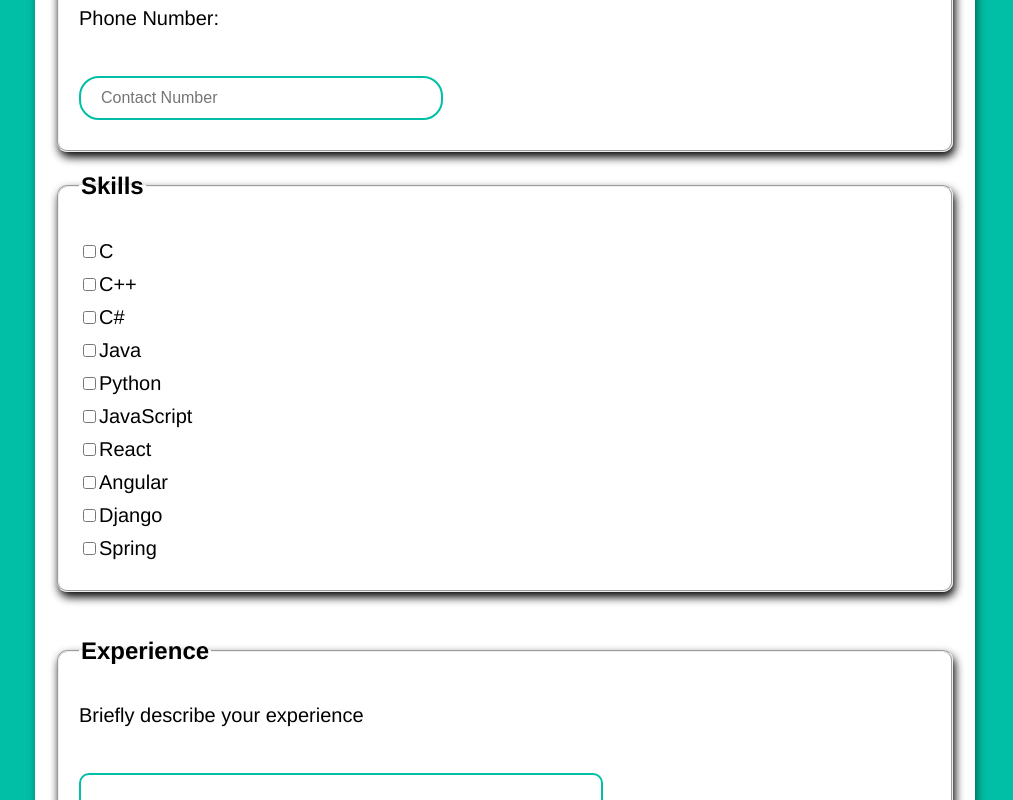
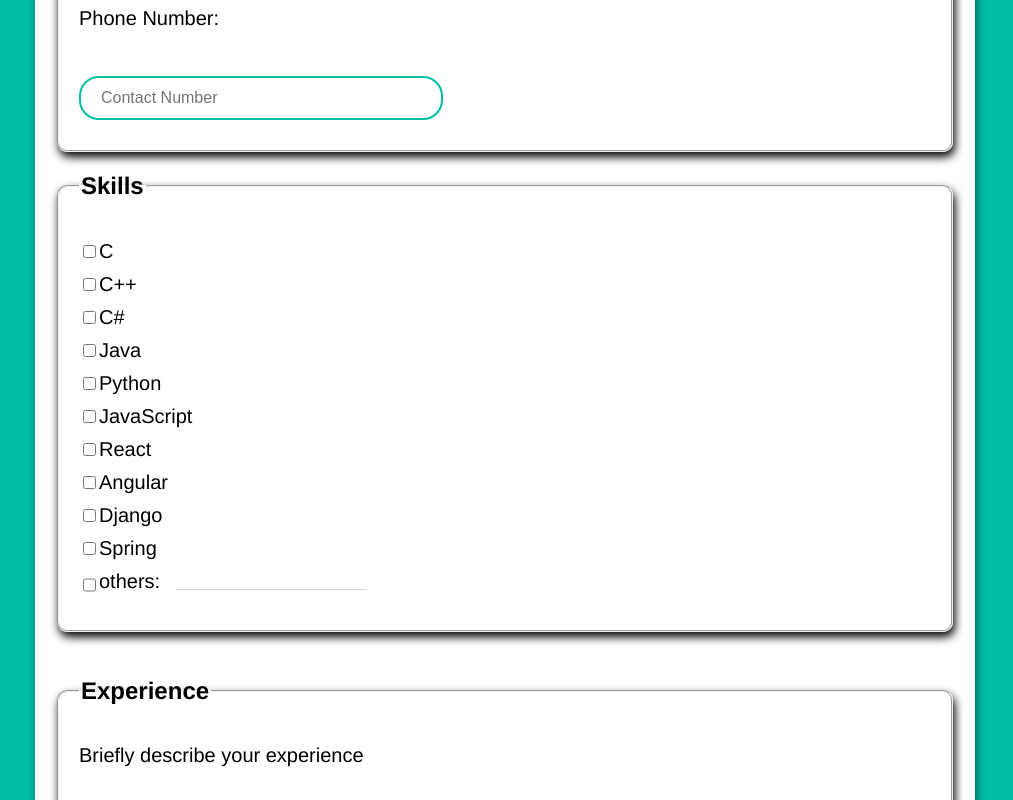
Before and after one commit to Rhythm280/Freelancing-Platform, a website: page freelancer-questionare.html in a window 1280 px wide. Shown: the part 545-1345 px from the top of the page, without its empty margins (135-1148 px from the left). Drawn offline with Linux system fonts and the light colour scheme.

Commit message:
improve css

```diff
--- a/CSS/questionare.css
+++ b/CSS/questionare.css
@@ -38,6 +38,7 @@ fieldset {
 .your_skills {
     text-align: left;
     margin-bottom: 25px;
+    /* height: 200px; */
 }
 
 .your_skills input[type="radio"] {
@@ -46,7 +47,8 @@ fieldset {
 }
 
 .your_skills label {
-    display: block;
+    display: flex;
+    flex-direction: row;
     margin-bottom: 10px;
     font-size: 20px;
 }
@@ -56,6 +58,15 @@ fieldset {
     border-radius: 2px;
     font-family: "Gilroy-Medium-☞", Helvetica;
     padding: 10px;
+}
+
+.your_skills input[type="text"]{
+    width: 150px;
+    border: none !important;
+    border-bottom: 1px solid lightgray !important;
+    border-radius: 0px;
+    height: 19px;
+    margin-left: 1em;
 }
 
 input[type="text"],
@@ -87,6 +98,7 @@ input[type="url"] {
     border-radius: 10px;
     width: 500px;
     height: 100px;
+    resize: none;
 }
 
 .btn {
@@ -140,4 +152,5 @@ label {
     border-radius: 10px;
     width: 500px;
     height: 100px;
+    resize: none;
 }
--- a/freelancer-questionare.html
+++ b/freelancer-questionare.html
@@ -67,38 +67,34 @@
                     </label>
                     <label for="inp-2">
                         <input type="checkbox" name="C++">C++
-                    </input>
                     </label>
                     <label for="inp-3">
                         <input type="checkbox" name="C#">C#
-                    </input>
                     </label>
                     <label for="inp-4">
                         <input type="checkbox" name="Java">Java
                     </label>
                     <label for="inp-5">
                         <input type="checkbox" name="Python">Python
-                    </input>
                     </label>
                     <label for="inp-6">
                         <input type="checkbox" name="JavaScript">JavaScript
-                    </input>
                     </label>
                     <label for="inp-7">
                         <input type="checkbox" name="React">React
-                    </input>
                     </label>
                     <label for="inp-7">
                         <input type="checkbox" name="Angular">Angular
-                    </input>
                     </label>
                     <label for="inp-7">
                         <input type="checkbox" name="Django">Django
-                    </input>
                     </label>
                     <label for="inp-7">
                         <input type="checkbox" name="SpringBoot">Spring
-                    </input>
+                    </label>
+                    <label for="inp-7">
+                        <input type="checkbox" name="other">others:
+                        <input type="text">
                     </label>
                 </fieldset>
             </section>
```
Also changed, not shown: client_questionare.html (+4 -3 lines).
